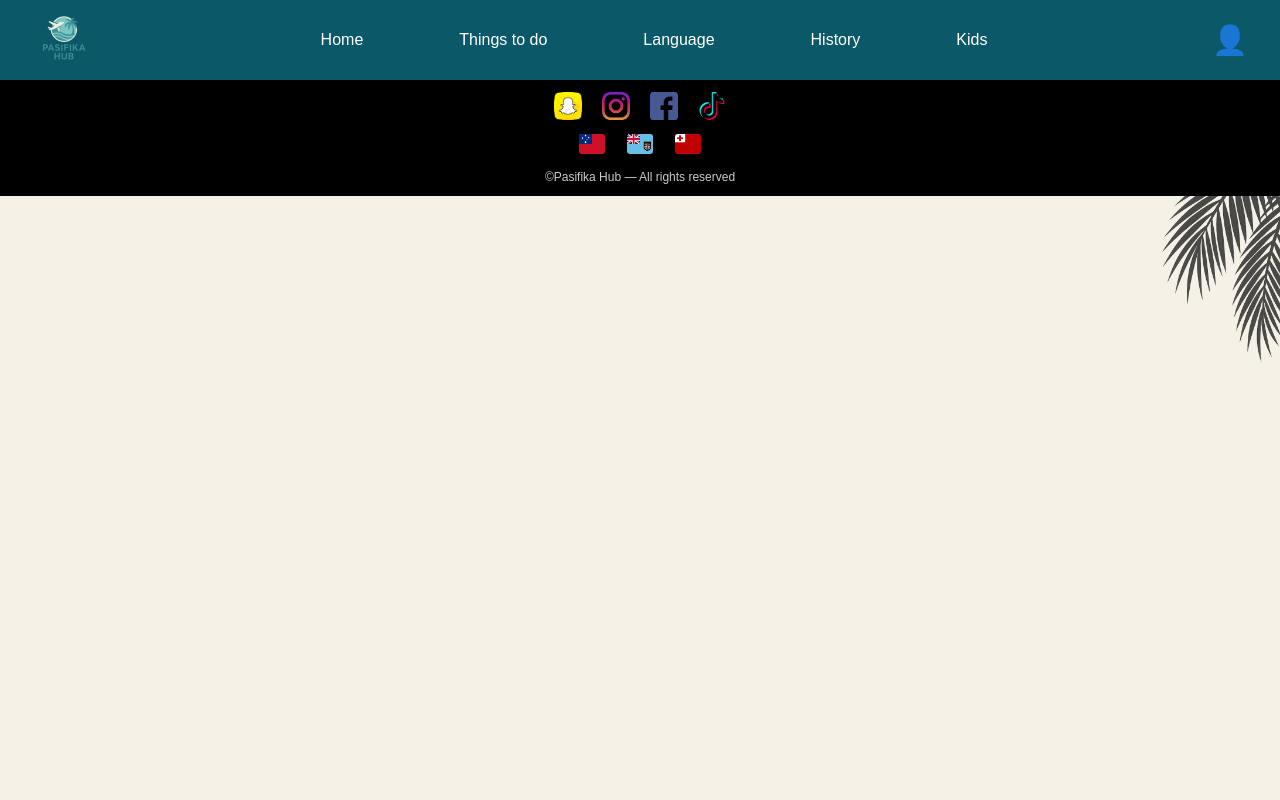
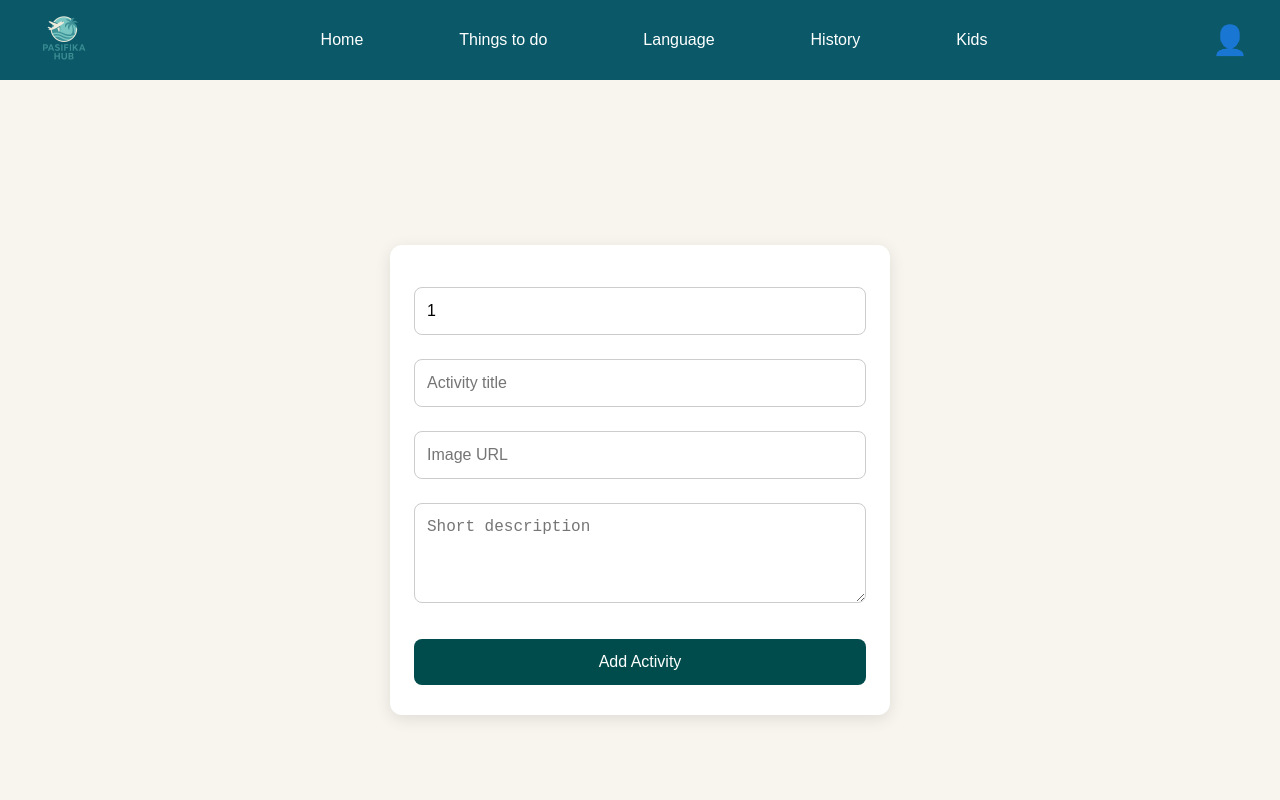
Before and after one commit to jjooeew/Pasifika_Travel_Hub, a React (Create React App) app in the folder frontend-web/: page /admin/add-activity/1 in a window 1280 px wide. Shown: the top 800 px of the page. Built offline with nearby package versions, Linux system fonts and the light colour scheme; no server answers.

Commit message:
created add activity button

```diff
--- a/frontend-web/src/App.js
+++ b/frontend-web/src/App.js
@@ -38,7 +38,7 @@ function App() {
         <Route path="/fiji"         element={<FijiHome />} />
         <Route path="/tonga"         element={<TongaHome />} />
         <Route path="/admin/add-country"  element={<AddCountry />} />
-        <Route path="/admin/add-activity"  element={<AddActivity />} />
+        <Route path="/admin/add-activity/:slug" element={<AddActivity />} />
 
         </Routes>
       </div>
--- a/frontend-web/src/pages/AddActivity.jsx
+++ b/frontend-web/src/pages/AddActivity.jsx
@@ -1,16 +1,23 @@
-import { useState } from "react";
+import { useParams } from "react-router-dom";
+import { useState, useEffect } from "react";
 import axios from "axios";
 import "./AddCountry.css";
 
 export default function AddActivity() {
 
+  const { slug } = useParams();
   const [formData, setFormData] = useState({
+
     slug: "",
     title: "",
     description: "",
     imageURL: "",
     liked: false
   });
+
+   useEffect(() => {
+    setFormData(prev => ({ ...prev, slug }));
+  }, [slug]);
 
   const handleChange = e =>
     setFormData({ ...formData, [e.target.name]: e.target.value });
@@ -43,7 +50,7 @@ export default function AddActivity() {
           name="slug"
           value={formData.slug}
           onChange={handleChange}
-          placeholder="Country slug (e.g. samoa)"
+          placeholder="Country"
           required
         />
         <input
--- a/frontend-web/src/pages/ThingstodoPage.jsx
+++ b/frontend-web/src/pages/ThingstodoPage.jsx
@@ -86,15 +86,25 @@ export default function ThingsToDoPage() {
       />
 
       <div className="main-content">
-        {loading
-          ? <p>Loading activities…</p>
-          : <CountryActivities
-              countryName={activeCountry.name}
-              description={activeCountry.description}
-              activities={activities}
-            />
-        }
-      </div>
+  {/* admin-only button */}
+  <button
+    className="add-btn"
+    onClick={() => navigate(`/admin/add-activity/${selectedSlug}`)}
+    style={{ float: "right", marginBottom: "1rem" }}
+  >
+    + Add Activity
+  </button>
+
+  {loading ? (
+    <p>Loading activities…</p>
+  ) : (
+    <CountryActivities
+      countryName={activeCountry.name}
+      description={activeCountry.description}
+      activities={activities}
+    />
+  )}
+</div>
     </div>
   );
 }
```
